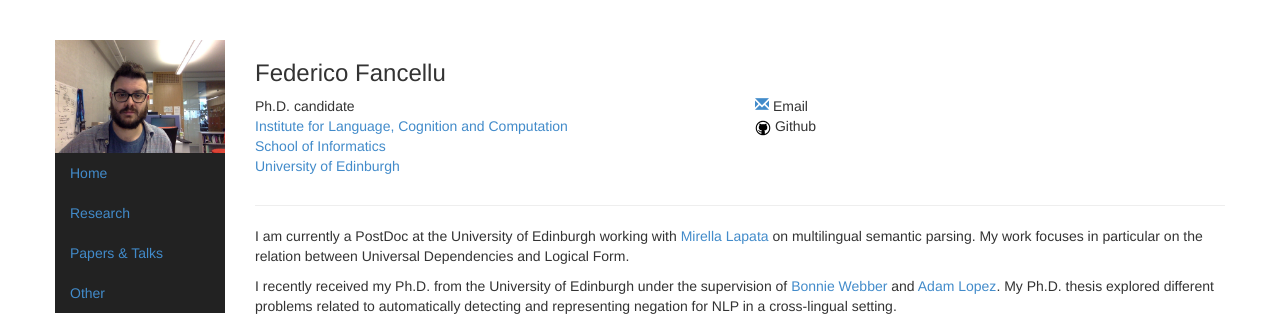
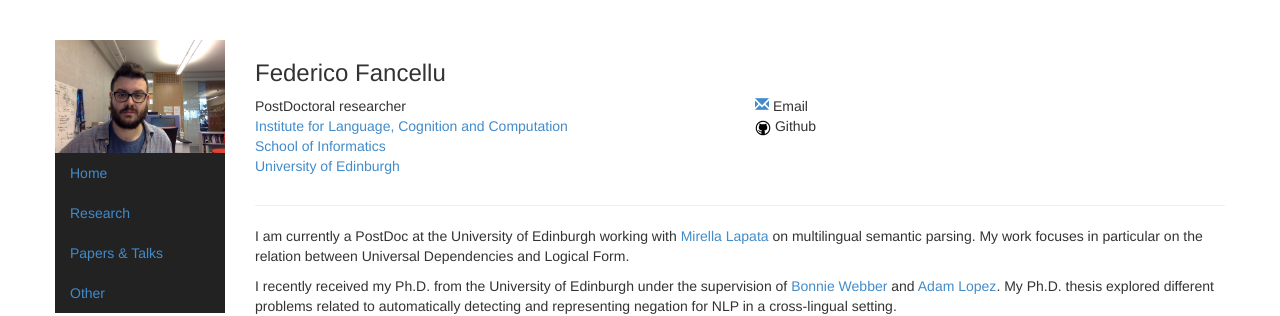
Before and after one commit to ffancellu/ffancellu.github.io, a Jekyll site: the page built from index.html, in a window 1280 px wide. Shown: the top 316 px of the page. Built offline with Jekyll 4.4.1, drawn with Linux system fonts in a browser that asks for light colours.

Commit message:
Update index.html

```diff
--- a/index.html
+++ b/index.html
@@ -12,7 +12,7 @@ picture: me
   <div class="row">
     <div class="col-sm-6">
       <address>
-        Ph.D. candidate<br/>
+        PostDoctoral researcher<br/>
         <a href="http://www.ilcc.inf.ed.ac.uk/">Institute for Language, Cognition and Computation</a><br/>
         <a href="http://www.ed.ac.uk/schools-departments/informatics/">School of Informatics</a><br/>
         <a href="http://www.ed.ac.uk/home">University of Edinburgh</a><br/>
```
